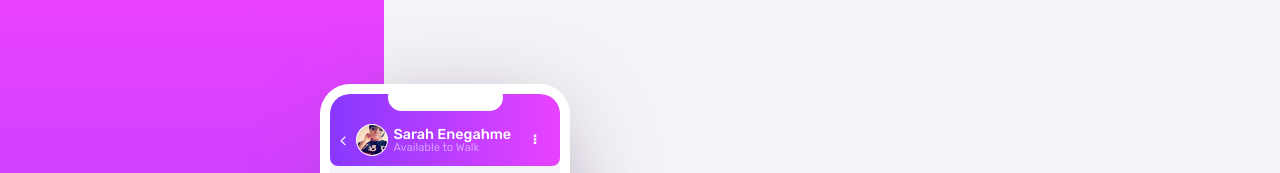
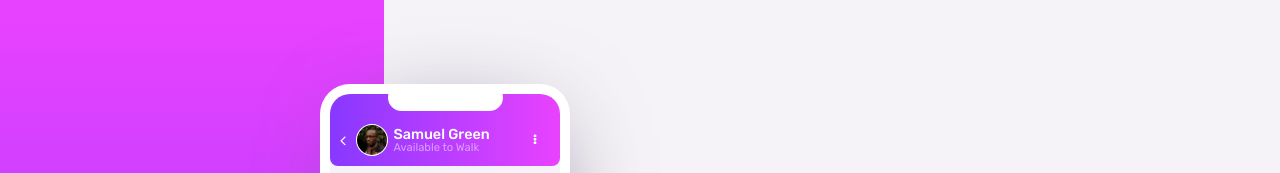
Before and after one commit to Abdulraheembashir043/chat-app-css-illustration, a plain HTML site: page index.html in a window 1280 px wide. Shown: the top 173 px of the page. Drawn offline with Linux system fonts and the light colour scheme.

Commit message:
changing images

```diff
--- a/index.html
+++ b/index.html
@@ -24,8 +24,8 @@
           <div class="top"></div>
           <div class="header">
             <i class="fa fa-angle-left"></i>
-            <img src="./images/ene.jpg" alt="avatar">
-            <p><span>Sarah Enegahme</span> <br> <span>Available to Walk</span></p>
+            <img src="./images/avatar.jpg" alt="avatar">
+            <p><span>Samuel Green</span> <br> <span>Available to Walk</span></p>
             <i class="fa fa-ellipsis-v" style="font-size: 12px;"></i>
           </div>
         </header>
```
Also changed, not shown: images/ene.jpg (deleted).
